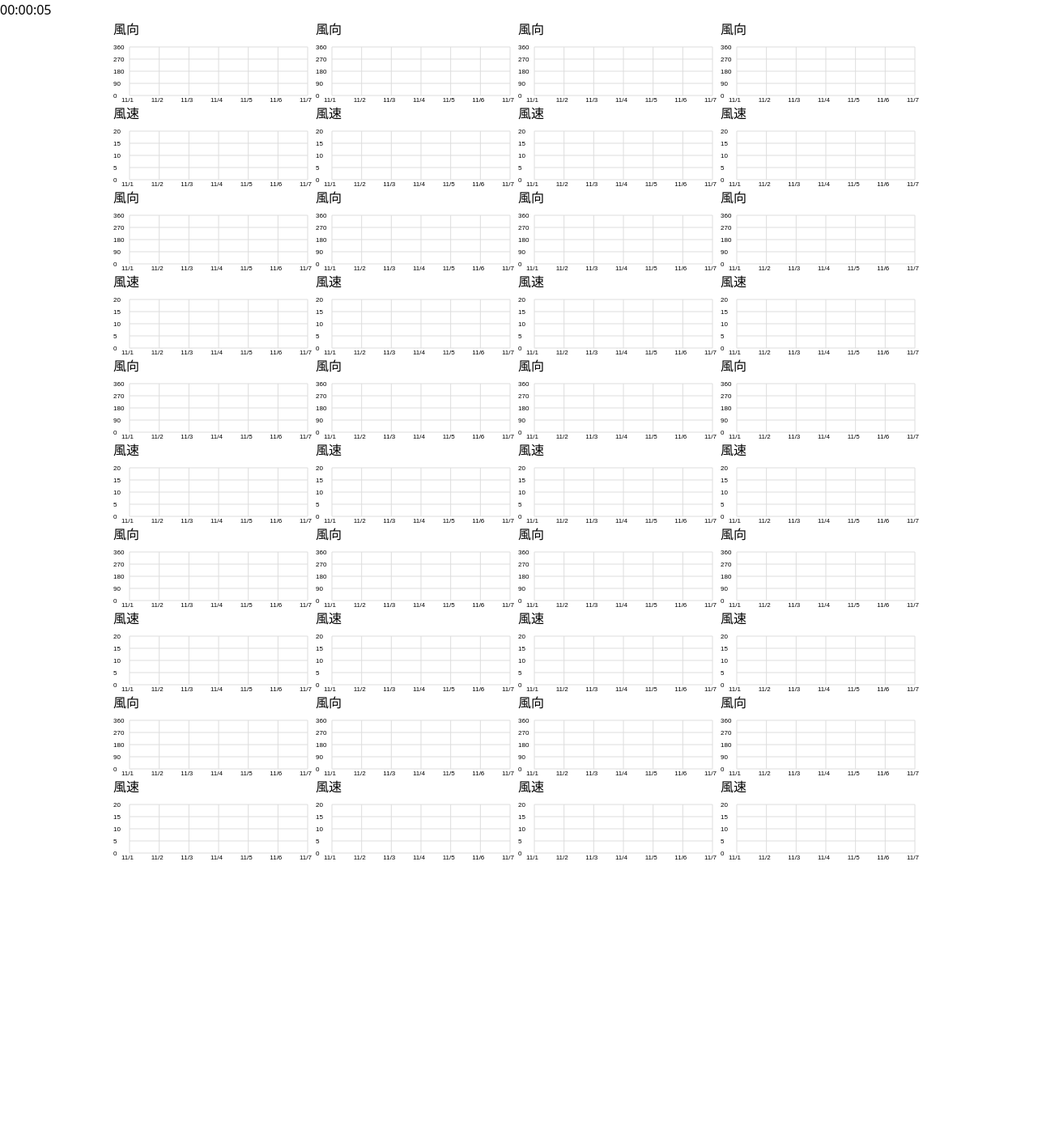
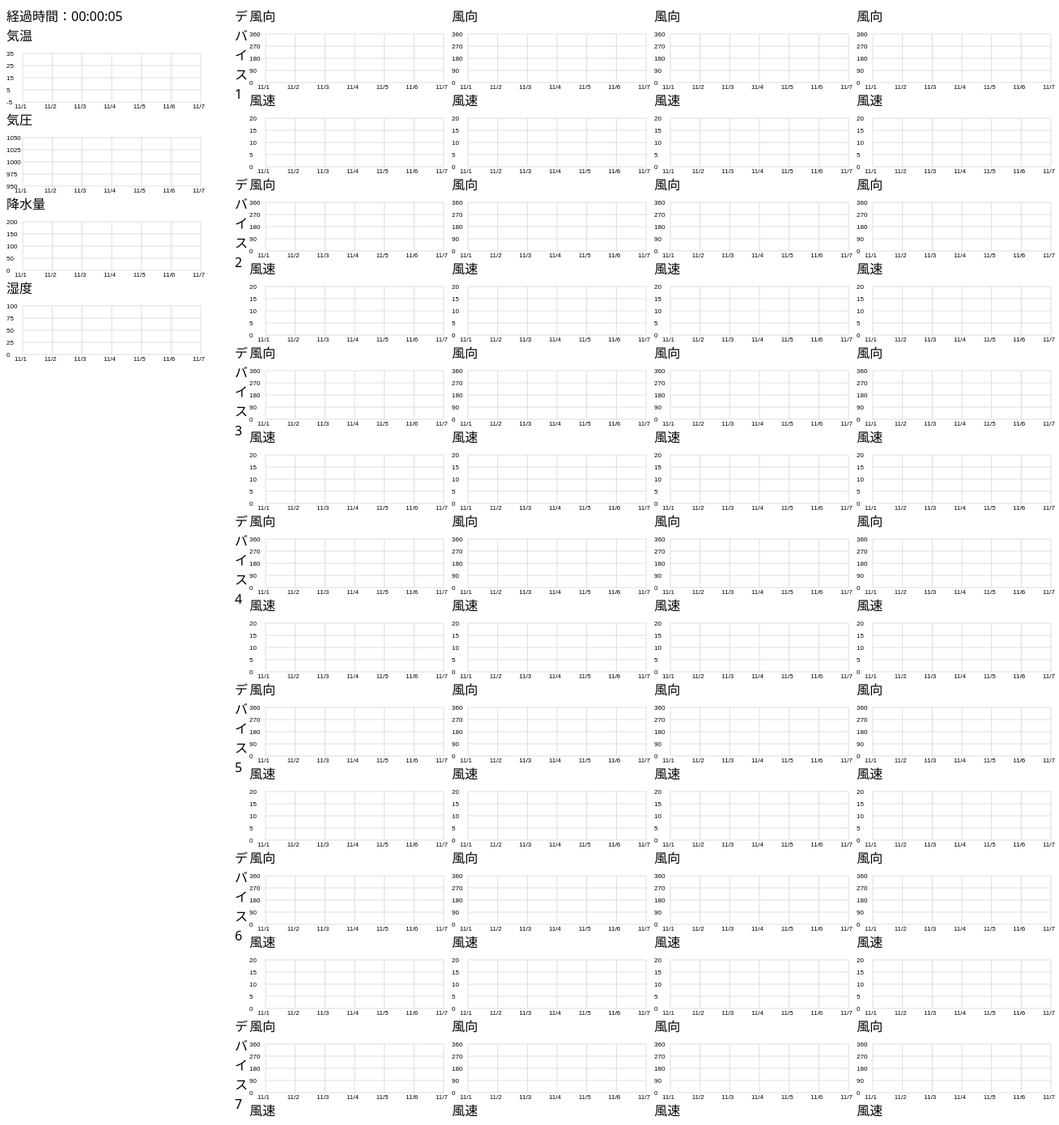
Before and after one commit to minami-backham/nuxt-test, a Nuxt app: page / in a window 1280 px wide. Shown: the top 1390 px of the page at 81% size, 1308 px wide, since content can reach past the window. Before the commit the page ends 1064 px from the top, so only its background shows below. Built offline with nearby package versions, Linux system fonts and the light colour scheme.

Commit message:
気象データのグラフ追加、デバイスのデータも15台分まで追加

```diff
--- a/components/LineChartCanvas.vue
+++ b/components/LineChartCanvas.vue
@@ -18,10 +18,6 @@ export default defineComponent({
     },
     maxValue: {
       type: Number,
-      required: true,
-    },
-    chartType: {
-      type: String as () => "WindDirection" | "WindSpeed",
       required: true,
     },
   },
--- a/pages/index.vue
+++ b/pages/index.vue
@@ -1,12 +1,43 @@
 <template>
+  <div class="container flex gap-x-8 p-2">
+    <!-- 左サイド -->
     <div>
       <!-- 経過時間表示 -->
-    <p>{{ elapsedTime }}</p>
+      <p>経過時間：{{ elapsedTime }}</p>
+      <p>気温</p>
+      <LineChartCanvas
+        :data="weatherForcast.temperature.value"
+        :minValue="-5"
+        :maxValue="35"
+      />
+      <p>気圧</p>
+      <LineChartCanvas
+        :data="weatherForcast.atmosphericPressure.value"
+        :minValue="950"
+        :maxValue="1050"
+      />
+      <p>降水量</p>
+      <LineChartCanvas
+        :data="weatherForcast.precipitation.value"
+        :minValue="0"
+        :maxValue="200"
+      />
+      <p>湿度</p>
+      <LineChartCanvas
+        :data="weatherForcast.humidity.value"
+        :minValue="0"
+        :maxValue="100"
+      />
+    </div>
+    <!-- メイン画面 -->
+    <div>
       <div
         v-for="(deviceData, index) in devices"
         :key="index"
         class="container flex justify-center"
       >
+        <p>デバイス{{ index + 1 }}</p>
+
         <div v-for="i in 4" :key="i">
           <p>風向</p>
           <LineChartCanvas
@@ -22,6 +53,7 @@
             :maxValue="20"
             chartType="WindSpeed"
           />
+        </div>
       </div>
     </div>
   </div>
@@ -43,14 +75,31 @@ interface Data {
   };
 }
 
+interface WeatherForcast {
+  temperature: Field;
+  atmosphericPressure: Field;
+  precipitation: Field;
+  humidity: Field;
+}
+
 export default defineComponent({
   components: {
     LineChartCanvas,
   },
   setup() {
-    const dataArr = [
-      {
-        resource: "device 1",
+    const weatherForcast = ref<WeatherForcast>({
+      temperature: { value: 20 },
+      atmosphericPressure: { value: 1013 },
+      precipitation: { value: 0 },
+      humidity: { value: 50 },
+    });
+
+    const generateData = (numDevices: number) => {
+      const dataArr = [];
+
+      for (let i = 1; i <= numDevices; i++) {
+        dataArr.push({
+          resource: `device ${i}`,
           time: 1730767191,
           fields: {
             "WindDirection(1)": { value: 0 },
@@ -62,64 +111,13 @@ export default defineComponent({
             "WindSpeed(3)": { value: 0 },
             "WindSpeed(4)": { value: 0 },
           },
-      },
-      {
-        resource: "device 2",
-        time: 1730767191,
-        fields: {
-          "WindDirection(1)": { value: 0 },
-          "WindDirection(2)": { value: 0 },
-          "WindDirection(3)": { value: 0 },
-          "WindDirection(4)": { value: 0 },
-          "WindSpeed(1)": { value: 0 },
-          "WindSpeed(2)": { value: 0 },
-          "WindSpeed(3)": { value: 0 },
-          "WindSpeed(4)": { value: 0 },
-        },
-      },
-      {
-        resource: "device 3",
-        time: 1730767191,
-        fields: {
-          "WindDirection(1)": { value: 0 },
-          "WindDirection(2)": { value: 0 },
-          "WindDirection(3)": { value: 0 },
-          "WindDirection(4)": { value: 0 },
-          "WindSpeed(1)": { value: 0 },
-          "WindSpeed(2)": { value: 0 },
-          "WindSpeed(3)": { value: 0 },
-          "WindSpeed(4)": { value: 0 },
-        },
-      },
-      {
-        resource: "device 4",
-        time: 1730767191,
-        fields: {
-          "WindDirection(1)": { value: 0 },
-          "WindDirection(2)": { value: 0 },
-          "WindDirection(3)": { value: 0 },
-          "WindDirection(4)": { value: 0 },
-          "WindSpeed(1)": { value: 0 },
-          "WindSpeed(2)": { value: 0 },
-          "WindSpeed(3)": { value: 0 },
-          "WindSpeed(4)": { value: 0 },
-        },
-      },
-      {
-        resource: "device 5",
-        time: 1730767191,
-        fields: {
-          "WindDirection(1)": { value: 0 },
-          "WindDirection(2)": { value: 0 },
-          "WindDirection(3)": { value: 0 },
-          "WindDirection(4)": { value: 0 },
-          "WindSpeed(1)": { value: 0 },
-          "WindSpeed(2)": { value: 0 },
-          "WindSpeed(3)": { value: 0 },
-          "WindSpeed(4)": { value: 0 },
-        },
-      },
-    ];
+        });
+      }
+
+      return dataArr;
+    };
+
+    const dataArr = generateData(15);
 
     const devices = ref<Data[]>([...dataArr]); // デバイスごとのデータを保持
 
@@ -127,21 +125,75 @@ export default defineComponent({
       return Math.random() * (max - min) + min;
     };
 
+    let offset = Math.random() * 1000; // 乱数のオフセット（滑らかさに影響）
+    let frequency = 0.01; // 周波数（滑らかさに影響）
+
+    const smoothNoise = (x: any, min: number, max: number) => {
+      const amplitude = (max - min) / 2;
+      const center = (max + min) / 2;
+      return Math.sin(x * frequency + offset) * amplitude + center;
+    };
+
     const updateDataFields = () => {
       devices.value.forEach((deviceData) => {
-        Object.keys(deviceData.fields).forEach((key) => {
-          if (key.startsWith("WindDirection")) {
-            deviceData.fields[key].value = generateRandomValue(0, 360);
-          } else if (key.startsWith("WindSpeed")) {
-            deviceData.fields[key].value = generateRandomValue(5, 15);
-          }
+        const _deviceData = { ...deviceData };
+
+        _deviceData.fields["WindDirection(1)"].value = generateRandomValue(
+          0,
+          360
+        );
+        _deviceData.fields["WindDirection(2)"].value = generateRandomValue(
+          0,
+          360
+        );
+        _deviceData.fields["WindDirection(3)"].value = generateRandomValue(
+          0,
+          360
+        );
+        _deviceData.fields["WindDirection(4)"].value = generateRandomValue(
+          0,
+          360
+        );
+        _deviceData.fields["WindSpeed(1)"].value = generateRandomValue(5, 15);
+        _deviceData.fields["WindSpeed(2)"].value = generateRandomValue(5, 15);
+        _deviceData.fields["WindSpeed(3)"].value = generateRandomValue(5, 15);
+        _deviceData.fields["WindSpeed(4)"].value = generateRandomValue(5, 15);
+
+        deviceData = _deviceData;
       });
-      });
+    };
+
+    const updateWeatherForcast = () => {
+      const _weatherForcast = { ...weatherForcast.value };
+
+      // smoothNoiseを使ってtemperatureの値を滑らかに変化させる
+      _weatherForcast.temperature.value = smoothNoise(
+        new Date().getTime() / 1000,
+        -5,
+        35
+      );
+      _weatherForcast.atmosphericPressure.value = smoothNoise(
+        new Date().getTime() / 1000,
+        990,
+        1030
+      );
+      _weatherForcast.precipitation.value = smoothNoise(
+        new Date().getTime() / 1000,
+        0,
+        150
+      );
+      _weatherForcast.humidity.value = smoothNoise(
+        new Date().getTime() / 1000,
+        30,
+        80
+      );
+
+      weatherForcast.value = _weatherForcast;
     };
 
     const elapsedTime = ref("00:00:00");
     let startTime: number;
-    let timerId: number;
+    let timerId: any;
 
     const updateElapsedTime = () => {
       const now = new Date().getTime();
@@ -162,13 +214,16 @@ export default defineComponent({
 
     onMounted(() => {
       setInterval(updateDataFields, 3000);
+      setInterval(updateWeatherForcast, 3000);
       startTime = new Date().getTime();
       timerId = setInterval(updateElapsedTime, 1000);
+      let i: number = 0;
     });
 
     return {
       devices,
       elapsedTime,
+      weatherForcast,
     };
   },
 });
```
Lines whose indentation alone changed are shown as unchanged.
